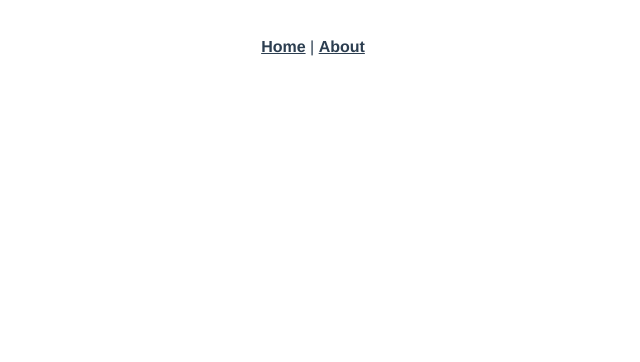
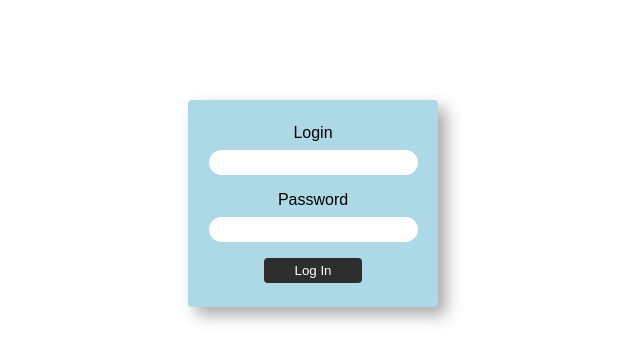
Before and after one commit to Artur-Yamai/contact_list, a Vue app: page /login-page in a window 1280 px wide. Shown: the top 362 px of the page, without its empty margins (327-967 px from the left). Built offline with nearby package versions, Linux system fonts and the light colour scheme.

Commit message:
создана страница авторизации и функция валидации

```diff
--- a/src/App.vue
+++ b/src/App.vue
@@ -1,32 +1,84 @@
 <template>
   <div id="app">
-    <div id="nav">
-      <router-link to="/">Home</router-link> |
-      <router-link to="/about">About</router-link>
-    </div>
-    <router-view/>
+    <router-view></router-view>
   </div>
 </template>
 
 <style lang="scss">
-#app {
-  font-family: Avenir, Helvetica, Arial, sans-serif;
-  -webkit-font-smoothing: antialiased;
-  -moz-osx-font-smoothing: grayscale;
-  text-align: center;
-  color: #2c3e50;
+
+* {
+  box-sizing: border-box;
+  padding: 0;
+  margin: 0;
 }
 
-#nav {
-  padding: 30px;
+body {
+  font-family: Arial, Helvetica, sans-serif;
+}
 
-  a {
-    font-weight: bold;
-    color: #2c3e50;
+button {
+  border: none;
+  background-color: white;
+  outline: none;
 
-    &.router-link-exact-active {
-      color: #42b983;
-    }
+  &:active {
+    box-shadow: inset 0 0 6px 0 rgb(88, 88, 88);
   }
 }
+
+input {
+  border: none;
+  outline: none;
+}
+
+ul {
+  margin-left: 0;
+  padding-left: 0;
+}
+
+li {
+  list-style-type: none;
+}
+
+
+// глобальные классы
+
+.btn {
+  padding: 5px 30px;
+  border-radius: 4px;
+  background-color: lightgray;
+  cursor: pointer;
+
+  &:active {
+    box-shadow: inset 0 0 4px 2px darkgray;
+    border-radius: 4px;
+  }
+
+  &__red {
+    background-color: rgb(231, 41, 41);
+    color: white;
+  }
+
+  &__green {
+    background: lightgreen;
+    color: white;
+  }
+
+  &__blue {
+    background-color: rgb(0, 191, 255);
+    color: white;
+  }
+
+  &__black {
+    background-color: rgb(46, 46, 46);
+    color: white;
+  }
+}
+
+.input-radius {
+  padding: 5px 16px;
+  border-radius: 16px;
+}
+
+
 </style>
--- a/src/components/HelloWorld.vue
+++ /dev/null
@@ -1,60 +0,0 @@
-<template>
-  <div class="hello">
-    <h1>{{ msg }}</h1>
-    <p>
-      For a guide and recipes on how to configure / customize this project,<br>
-      check out the
-      <a href="https://cli.vuejs.org" target="_blank" rel="noopener">vue-cli documentation</a>.
-    </p>
-    <h3>Installed CLI Plugins</h3>
-    <ul>
-      <li><a href="https://github.com/vuejs/vue-cli/tree/dev/packages/%40vue/cli-plugin-babel" target="_blank" rel="noopener">babel</a></li>
-      <li><a href="https://github.com/vuejs/vue-cli/tree/dev/packages/%40vue/cli-plugin-router" target="_blank" rel="noopener">router</a></li>
-      <li><a href="https://github.com/vuejs/vue-cli/tree/dev/packages/%40vue/cli-plugin-vuex" target="_blank" rel="noopener">vuex</a></li>
-      <li><a href="https://github.com/vuejs/vue-cli/tree/dev/packages/%40vue/cli-plugin-eslint" target="_blank" rel="noopener">eslint</a></li>
-    </ul>
-    <h3>Essential Links</h3>
-    <ul>
-      <li><a href="https://vuejs.org" target="_blank" rel="noopener">Core Docs</a></li>
-      <li><a href="https://forum.vuejs.org" target="_blank" rel="noopener">Forum</a></li>
-      <li><a href="https://chat.vuejs.org" target="_blank" rel="noopener">Community Chat</a></li>
-      <li><a href="https://twitter.com/vuejs" target="_blank" rel="noopener">Twitter</a></li>
-      <li><a href="https://news.vuejs.org" target="_blank" rel="noopener">News</a></li>
-    </ul>
-    <h3>Ecosystem</h3>
-    <ul>
-      <li><a href="https://router.vuejs.org" target="_blank" rel="noopener">vue-router</a></li>
-      <li><a href="https://vuex.vuejs.org" target="_blank" rel="noopener">vuex</a></li>
-      <li><a href="https://github.com/vuejs/vue-devtools#vue-devtools" target="_blank" rel="noopener">vue-devtools</a></li>
-      <li><a href="https://vue-loader.vuejs.org" target="_blank" rel="noopener">vue-loader</a></li>
-      <li><a href="https://github.com/vuejs/awesome-vue" target="_blank" rel="noopener">awesome-vue</a></li>
-    </ul>
-  </div>
-</template>
-
-<script>
-export default {
-  name: 'HelloWorld',
-  props: {
-    msg: String
-  }
-}
-</script>
-
-<!-- Add "scoped" attribute to limit CSS to this component only -->
-<style scoped lang="scss">
-h3 {
-  margin: 40px 0 0;
-}
-ul {
-  list-style-type: none;
-  padding: 0;
-}
-li {
-  display: inline-block;
-  margin: 0 10px;
-}
-a {
-  color: #42b983;
-}
-</style>
--- /dev/null
+++ b/src/components/v-login-page.vue
@@ -0,0 +1,118 @@
+<template>
+  <div class="login-page">
+    <form class="login-page__form" @submit.prevent="validationValue">
+
+      <div class="login-page__login">
+        <p class="login-page__login-text">Login</p>
+        <input type="text"
+               class="login-page__login-input input-radius"
+               v-model="loginValue"
+        >
+      </div>
+
+      <div class="login-page__password">
+        <p class="login-page__password-text">Password</p>
+        <input type="password"
+               class="login-page__passwird-input input-radius"
+               v-model="passwordValue"
+        >
+      </div>
+
+      <p class="login-page__error"
+         v-if="inputError"
+      >
+        Error in Login or Password
+      </p>
+
+      <button type="button"
+              class="login-page__validation btn btn__black"
+              @click.prevent="validationValue"
+      >Log In</button>
+
+    </form>
+  </div>
+</template>
+
+<script>
+export default {
+
+  data() {
+    return {
+      loginValue: '',
+      passwordValue: '',
+
+      inputError: false
+    }
+  },
+
+  methods: {
+    validationValue() {
+      this.$store.dispatch('DATA_COMPRARISON', {
+        enteredLogin: this.loginValue,
+        enteredPassword: this.passwordValue
+      })
+
+      this.passwordValue = '';
+
+      if (this.$store.getters['validate']) {
+        this.$router.push({name: 'main'})
+      } else {
+        this.inputError = true;
+      }
+    }
+  }
+
+}
+</script>
+
+<style lang="scss">
+
+.login-page{
+  width:100%;
+  height: 100vh;
+  padding-top: 100px;
+  // background-color: rgba(0, 0, 0, 0.074);
+
+  &__form {
+  display: flex;
+  flex-direction: column;
+  align-items: center;
+  background-color: lightblue;
+  padding: 16px;
+  margin: auto;
+  width: 250px;
+  border-radius: 4px;
+
+  box-shadow: 8px 8px 16px 0 darkgray;
+  }
+
+  &__login {
+    margin: 8px 4px;
+    text-align: center;
+  }
+
+  &__login-text {
+    margin-bottom: 8px;
+  }
+
+  &__password {
+    margin: 8px 4px;
+    text-align: center;
+  }
+
+  &__password-text {
+    margin-bottom: 8px;
+  }
+
+  &__error {
+    color: rgb(255, 38, 0);
+    text-shadow: 0 0 8px rgb(255, 145, 126);
+  }
+
+  &__validation {
+    margin: 8px 4px;
+  }
+}
+
+
+</style>
--- /dev/null
+++ b/src/components/v-main.vue
@@ -0,0 +1,15 @@
+<template>
+  <div>
+    1
+  </div>
+</template>
+
+<script>
+export default {
+
+}
+</script>
+
+<style lang="scss">
+
+</style>
--- a/src/router/index.js
+++ b/src/router/index.js
@@ -1,23 +1,27 @@
 import Vue from 'vue'
 import VueRouter from 'vue-router'
-import Home from '../views/Home.vue'
+
+import vLoginPage from '../components/v-login-page'
+import vMain from '../components/v-main'
 
 Vue.use(VueRouter)
 
   const routes = [
-  {
-    path: '/',
-    name: 'Home',
-    component: Home
-  },
-  {
-    path: '/about',
-    name: 'About',
-    // route level code-splitting
-    // this generates a separate chunk (about.[hash].js) for this route
-    // which is lazy-loaded when the route is visited.
-    component: () => import(/* webpackChunkName: "about" */ '../views/About.vue')
-  }
+    {
+      path: '/login-page',
+      name: 'login-page',
+      component: vLoginPage
+    },
+    {
+      path: '/main',
+      name: 'main',
+      component: vMain
+    },
+
+    {
+      path: '*',
+      redirect: { name: 'main' }
+    }
 ]
 
 const router = new VueRouter({
--- a/src/store/index.js
+++ b/src/store/index.js
@@ -5,11 +5,39 @@ Vue.use(Vuex)
 
 export default new Vuex.Store({
   state: {
+    validate: false,
+    logAndPass: {
+      login: 'login',
+      password: 'password'
+    }
   },
+
+  getters: {
+    validate: state => state.validate
+  },
+
   mutations: {
+
+    dataComparison(state, {enteredLogin, enteredPassword}) {
+      let data = state.logAndPass;
+
+      if (data.login === enteredLogin && data.password === enteredPassword) {
+        state.validate = true;
+        console.log(true);
+      }
+
+    }
+
   },
+
   actions: {
+
+    DATA_COMPRARISON({commit}, payLoad) {
+      commit('dataComparison', payLoad)
+    }
+
   },
+
   modules: {
   }
 })
--- a/src/views/About.vue
+++ /dev/null
@@ -1,5 +0,0 @@
-<template>
-  <div class="about">
-    <h1>This is an about page</h1>
-  </div>
-</template>
--- a/src/views/Home.vue
+++ /dev/null
@@ -1,18 +0,0 @@
-<template>
-  <div class="home">
-    <img alt="Vue logo" src="../assets/logo.png">
-    <HelloWorld msg="Welcome to Your Vue.js App"/>
-  </div>
-</template>
-
-<script>
-// @ is an alias to /src
-import HelloWorld from '@/components/HelloWorld.vue'
-
-export default {
-  name: 'Home',
-  components: {
-    HelloWorld
-  }
-}
-</script>
```
